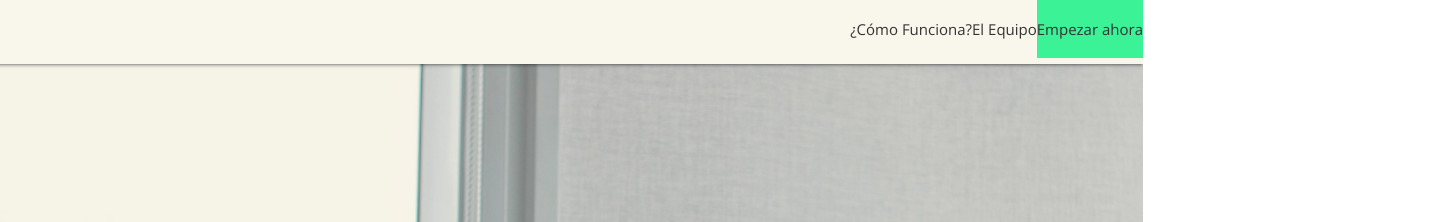
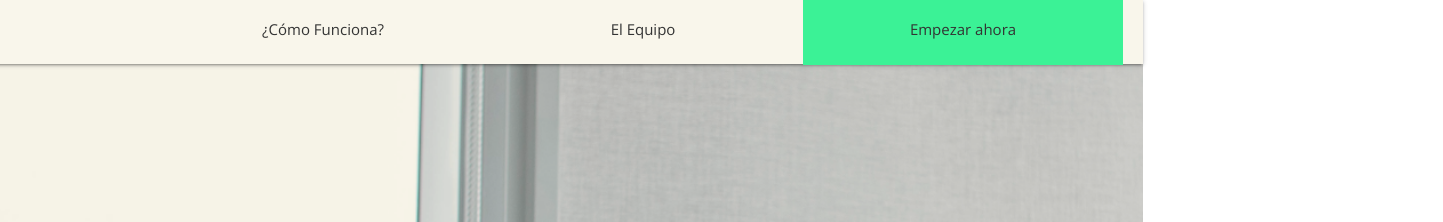
Before and after one commit to developerVilchez/sesion, a website: page src/index.html in a window 1280 px wide. Shown: the top 222 px of the page, 1443 px wide, since content can reach past the window. Drawn offline with nearby package versions, Linux system fonts and the light colour scheme; files whose address does not match are found by name.

Commit message:
modificando menu desktop

```diff
--- a/src/index.html
+++ b/src/index.html
@@ -27,8 +27,8 @@
       <div id="navbar-container-desktop">
       <nav class="navbar">
         <div class="nav-wrapper">
-          <a href="#" class="brand-logo logo"><img class="img-logo" alt="logo-sesion" src="images/sesion7_200x96.png"/></a>
-          <ul class="right list-items">
+          <a href="#" class="left brand-logo logo"><img class="img-logo" alt="logo-sesion" src="images/sesion7_200x96.png"/></a>
+          <ul class="list-items">
             <li class="item"><a class="font-black" href="#how-work">¿Cómo Funciona?</a></li>
             <li class="item"><a class="font-black" href="#team">El Equipo</a></li>
             <li class="item"><a id="start-now" class="font-black btn-inicia-sesion" href="#sesion">Empezar ahora</a></li>
--- a/src/style.css
+++ b/src/style.css
@@ -459,12 +459,29 @@ nav ul a {
     min-height: 150px;
     padding: 15px 0;
   }
+  #navbar-container-mobile {
+    display: none;
+  }
+
   #navbar-container-desktop {
     display: block;
   }
- #navbar-container-mobile {
-   display: none;
- }
+
+  #navbar-container-desktop ul {
+    width: 100%;
+    margin-left: 20em;
+    height: 65px;
+  }
+
+  #navbar-container-desktop li {
+    width: 25%;
+    height: 65px;
+  }
+
+  #navbar-container-desktop li a {
+    text-align: center;
+    height: 65px;
+  }
 
  .profile-content-block .bullet-list {
     min-height: 84px;
```
